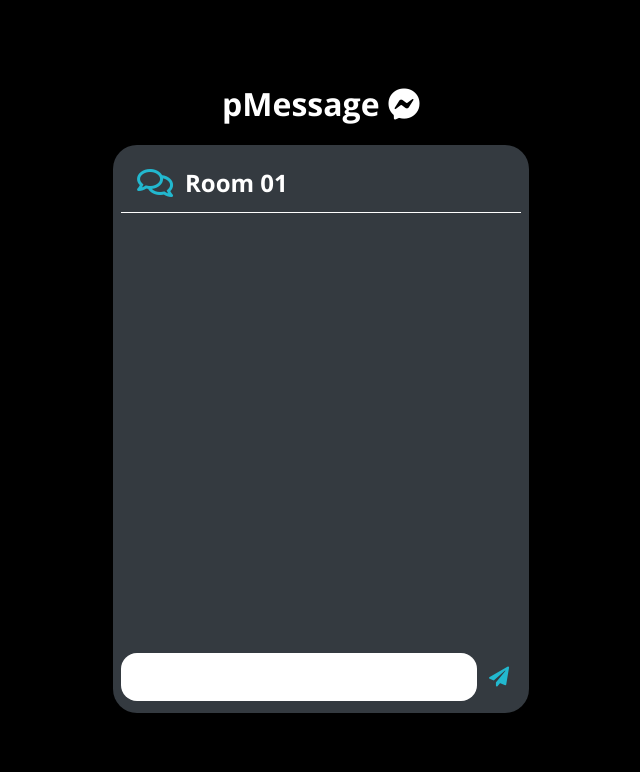
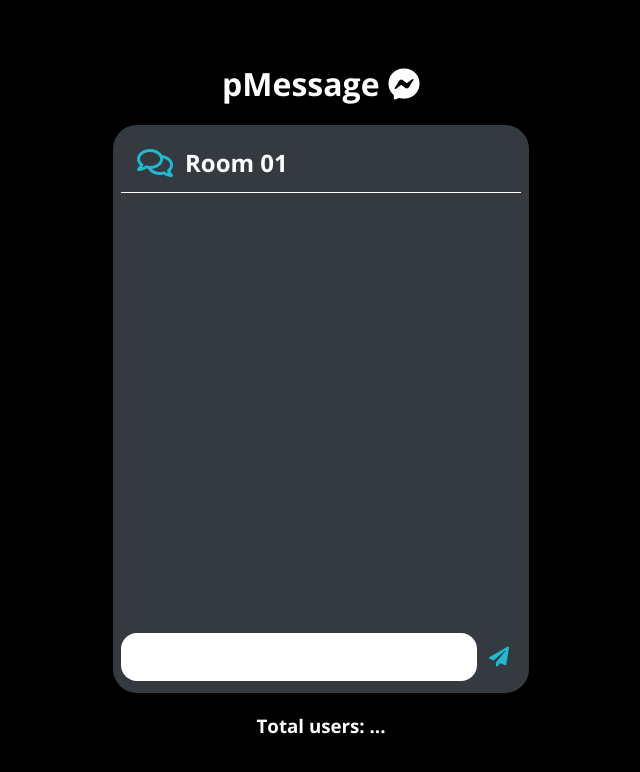
Before and after one commit to hp-nguyen/chat-app, a website: page public/chat.html in a window 1280 px wide. Shown: the whole page, without its empty margins (319-959 px from the left). Drawn offline with nearby package versions, Linux system fonts and the light colour scheme; no server answers.

Commit message:
Update UI

```diff
--- a/public/chat.html
+++ b/public/chat.html
@@ -28,7 +28,7 @@
         </button>
       </form>
     </div>
-    <h3 id="client-total">Total clients: ...</h3>
+    <h3 id="client-total">Total users: ...</h3>
 
     <script src="/socket.io/socket.io.js"></script>
     <script
--- a/public/style.css
+++ b/public/style.css
@@ -128,7 +128,7 @@
   font-size: 20px;
 }
 
-#clients-total {
+#client-total {
   margin: 20px 0;
   color: #fff;
 }
```
Also changed, not shown: 1 other file.
